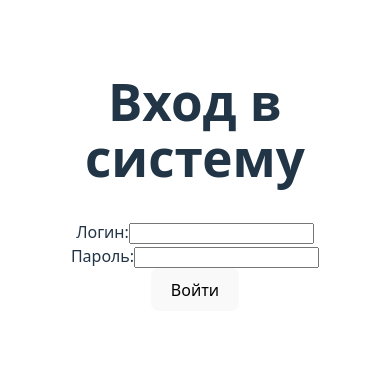
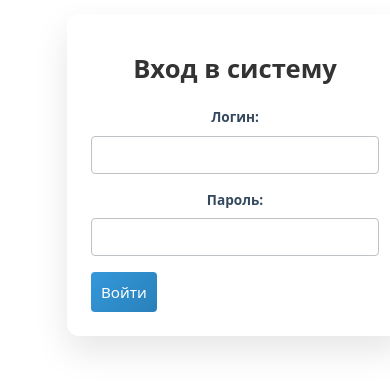
Before and after one commit to n0fl3x/silant_diploma, a React (Vite) app in the folder frontend/silant/: page /login in a window 390 px wide. Shown: the part 247-636 px from the top of the page. Built offline with nearby package versions, Linux system fonts and the light colour scheme; no server answers.

Commit message:
Some styles fixes.

```diff
--- a/frontend/silant/src/components/MachineSearch.tsx
+++ b/frontend/silant/src/components/MachineSearch.tsx
@@ -1,4 +1,5 @@
 import { useState } from "react";
+import "../styles/MachineSearch.css";
 
 
 interface MachineData {
@@ -76,7 +77,7 @@ export default function MachineSearch() {
 
             if ( data.success && data.data ) {
                 setMachine(data.data);
-                setUserStatus(data.user_status || 'unauthorized')
+                setUserStatus(data.user_status || "unauthorized")
             }
             else {
                 setError(data.message || data.error || "Произошла неизвестная ошибка.")
--- a/frontend/silant/src/routes/login.tsx
+++ b/frontend/silant/src/routes/login.tsx
@@ -2,6 +2,7 @@ import { useState } from "react";
 import { useNavigate } from "react-router-dom";
 import { useAuthRedirect } from "../hooks/UseAuthRedirect";
 import { useAuth } from "../contexts/AuthContext";
+import "../styles/Login.css";
 
 
 const Login = () => {
@@ -64,7 +65,7 @@ const Login = () => {
 
     return (
         <div className="login-container">
-            <h1>
+            <h1 className="login-title">
                 Вход в систему
             </h1>
             {error && <div className="error-message">{error}</div>}
--- /dev/null
+++ b/frontend/silant/src/styles/Login.css
@@ -0,0 +1,131 @@
+.login-page {
+  display: flex;
+  justify-content: center;
+  align-items: center;
+  min-height: 100vh;
+  background: linear-gradient(135deg, #667eea 0%, #764ba1 100%);
+  font-family: Arial, sans-serif;
+}
+
+.login-container {
+  background: white;
+  padding: 2rem;
+  border-radius: 12px;
+  box-shadow: 0 15px 35px rgba(0, 0, 0, 0.1);
+  width: 100%;
+  max-width: 400px;
+}
+
+.login-title {
+  text-align: center;
+  margin-bottom: 1.5rem;
+  color: #333;
+  font-size: 1.8rem;
+  font-weight: 600;
+}
+
+.login-form {
+  display: flex;
+  flex-direction: column;
+  gap: 1rem;
+}
+
+.login-input {
+  padding: 0.75rem 1rem;
+  border: 2px solid #e1e5e9;
+  border-radius: 6px;
+  font-size: 1rem;
+  transition: border-color 0.3s ease;
+  width: 100%;
+}
+
+.login-input:focus {
+  outline: none;
+  border-color: #667eea;
+}
+
+.login-input::placeholder {
+  color: #999;
+}
+
+.login-button {
+  padding: 0.75rem 1rem;
+  background: linear-gradient(135deg, #667eea 0%, #764ba1 100%);
+  color: white;
+  border: none;
+  border-radius: 6px;
+  font-size: 1rem;
+  font-weight: 500;
+  cursor: pointer;
+  transition: transform 0.2s ease, box-shadow 0.2s ease;
+}
+
+.login-button:hover {
+  transform: translateY(-2px);
+  box-shadow: 0 5px 15px rgba(102, 126, 234, 0.4);
+}
+
+.login-button:active {
+  transform: translateY(0);
+}
+
+.login-footer {
+  text-align: center;
+  margin-top: 1.5rem;
+  color: #666;
+  font-size: 0.9rem;
+}
+
+.login-link {
+  color: #667eea;
+  text-decoration: none;
+  font-weight: 500;
+}
+
+.login-link:hover {
+  text-decoration: underline;
+}
+
+@media (max-width: 480px) {
+  .login-container {
+    padding: 1.5rem;
+    margin: 1rem;
+  }
+
+  .login-title {
+    font-size: 1.6rem;
+  }
+}
+
+.login-error {
+  color: #e74c3c;
+  font-size: 0.9rem;
+  text-align: center;
+  margin-top: 0.5rem;
+  padding: 0.5rem;
+  background-color: #fdf2f2;
+  border-radius: 4px;
+  border-left: 4px solid #e74c3c;
+}
+
+.login-button.loading {
+  opacity: 0.8;
+  pointer-events: none;
+}
+
+.login-button.loading::after {
+  content: '';
+  display: inline-block;
+  width: 16px;
+  height: 16px;
+  margin-left: 8px;
+  border: 2px solid transparent;
+  border-top: 2px solid white;
+  border-radius: 50%;
+  animation: spin 1s linear infinite;
+}
+
+@keyframes spin {
+  0% { transform: rotate(0deg); }
+  100% { transform: rotate(360deg); }
+}
```
